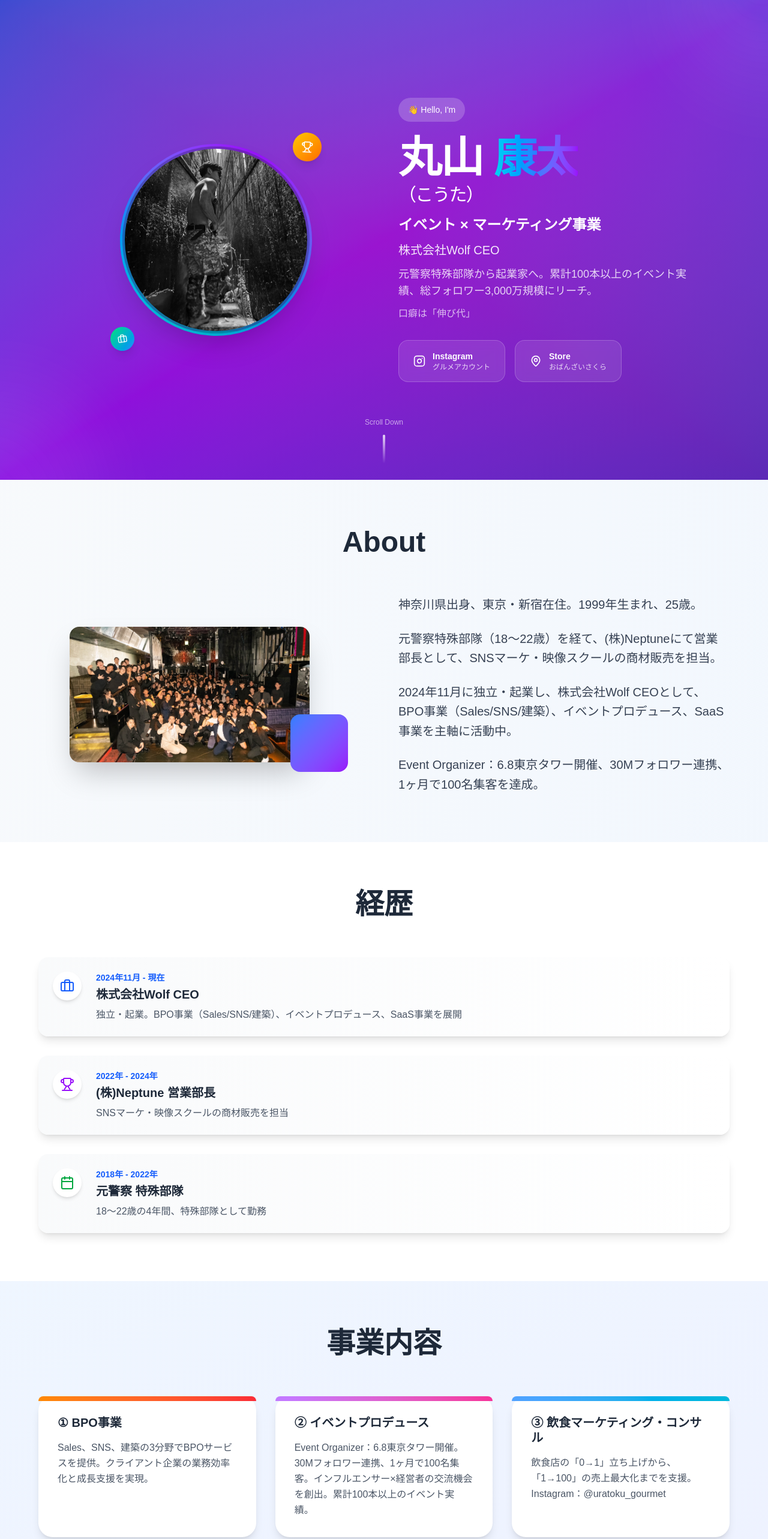
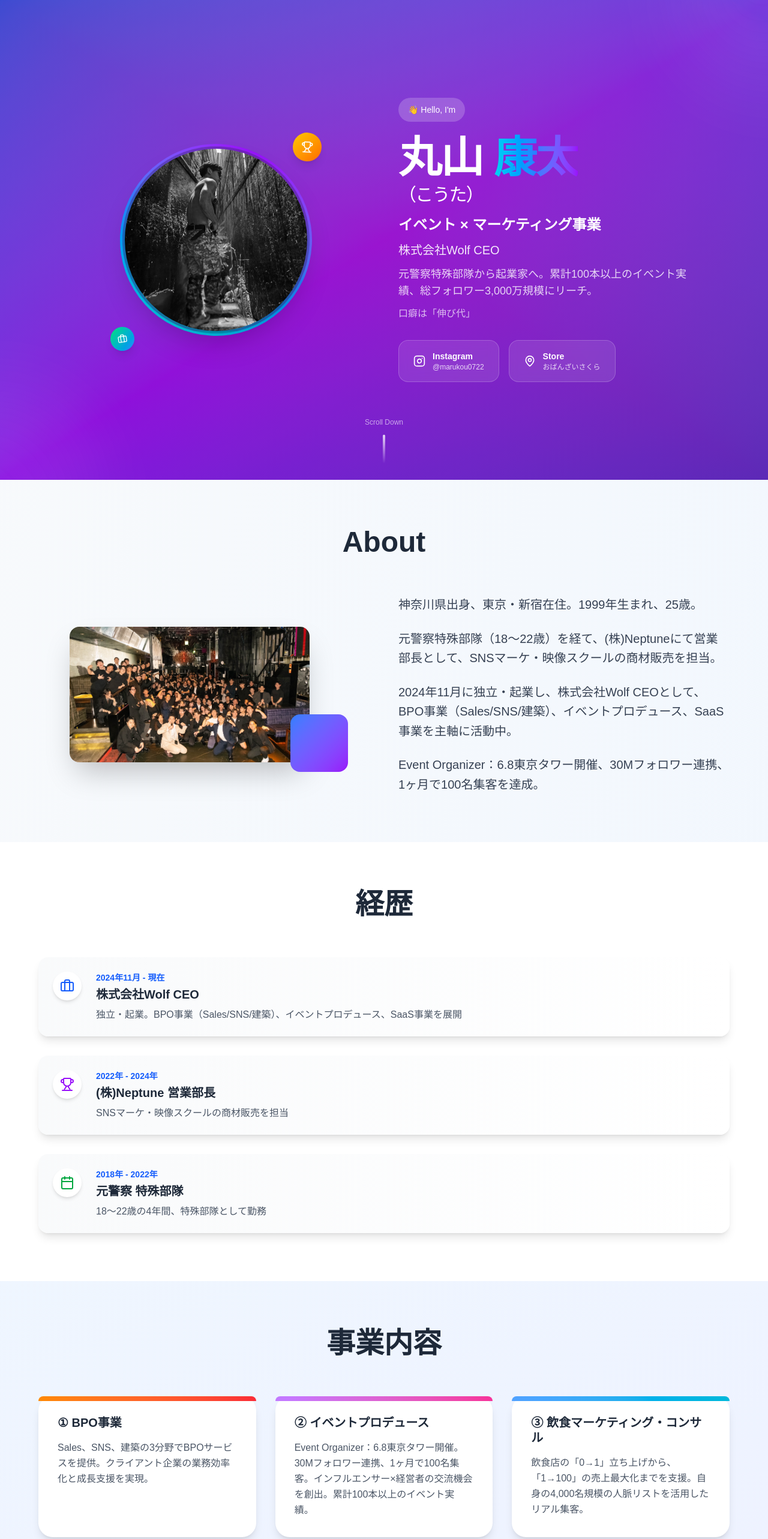
Before and after one commit to yannsunn/kota-maruyama-profile, a Next.js app: page / in a window 1280 px wide. Shown: the top 2566 px of the page at 60% size. Built offline with nearby package versions, Linux system fonts and the light colour scheme.

Commit message:
Update Instagram URL to @marukou0722

```diff
--- a/src/app/page.tsx
+++ b/src/app/page.tsx
@@ -241,14 +241,14 @@ export default function Home() {
                 transition={{ delay: 0.5 }}
               >
                 <a
-                  href="https://www.instagram.com/uratoku_gourmet"
+                  href="https://www.instagram.com/marukou0722/"
                   target="_blank"
                   className="group flex items-center gap-3 bg-white/10 backdrop-blur-sm px-6 py-4 rounded-2xl hover:bg-white/20 transition-all duration-300 border border-white/20"
                 >
                   <Instagram size={20} className="group-hover:scale-110 transition-transform duration-300" />
                   <div className="text-left">
                     <p className="font-semibold text-sm">Instagram</p>
-                    <p className="text-xs opacity-80">グルメアカウント</p>
+                    <p className="text-xs opacity-80">@marukou0722</p>
                   </div>
                 </a>
                 <a
@@ -405,7 +405,7 @@ export default function Home() {
               },
               {
                 title: '③ 飲食マーケティング・コンサル',
-                description: '飲食店の「0→1」立ち上げから、「1→100」の売上最大化までを支援。Instagram：@uratoku_gourmet',
+                description: '飲食店の「0→1」立ち上げから、「1→100」の売上最大化までを支援。自身の4,000名規模の人脈リストを活用したリアル集客。',
                 gradient: 'from-blue-400 to-cyan-500'
               }
             ].map((business, index) => (
@@ -567,7 +567,7 @@ export default function Home() {
             viewport={{ once: true }}
           >
             <motion.a
-              href="https://www.instagram.com/uratoku_gourmet"
+              href="https://www.instagram.com/marukou0722/"
               target="_blank"
               className="flex items-center justify-center gap-3 bg-white/20 backdrop-blur-sm p-6 rounded-2xl hover:bg-white/30 transition-all duration-300 group"
               variants={fadeInUp}
@@ -575,7 +575,7 @@ export default function Home() {
               <Instagram className="text-white group-hover:scale-110 transition-transform duration-300" size={24} />
               <div className="text-left">
                 <p className="text-white font-semibold">Instagram</p>
-                <p className="text-white/80 text-sm">@uratoku_gourmet</p>
+                <p className="text-white/80 text-sm">@marukou0722</p>
               </div>
             </motion.a>
 
```
